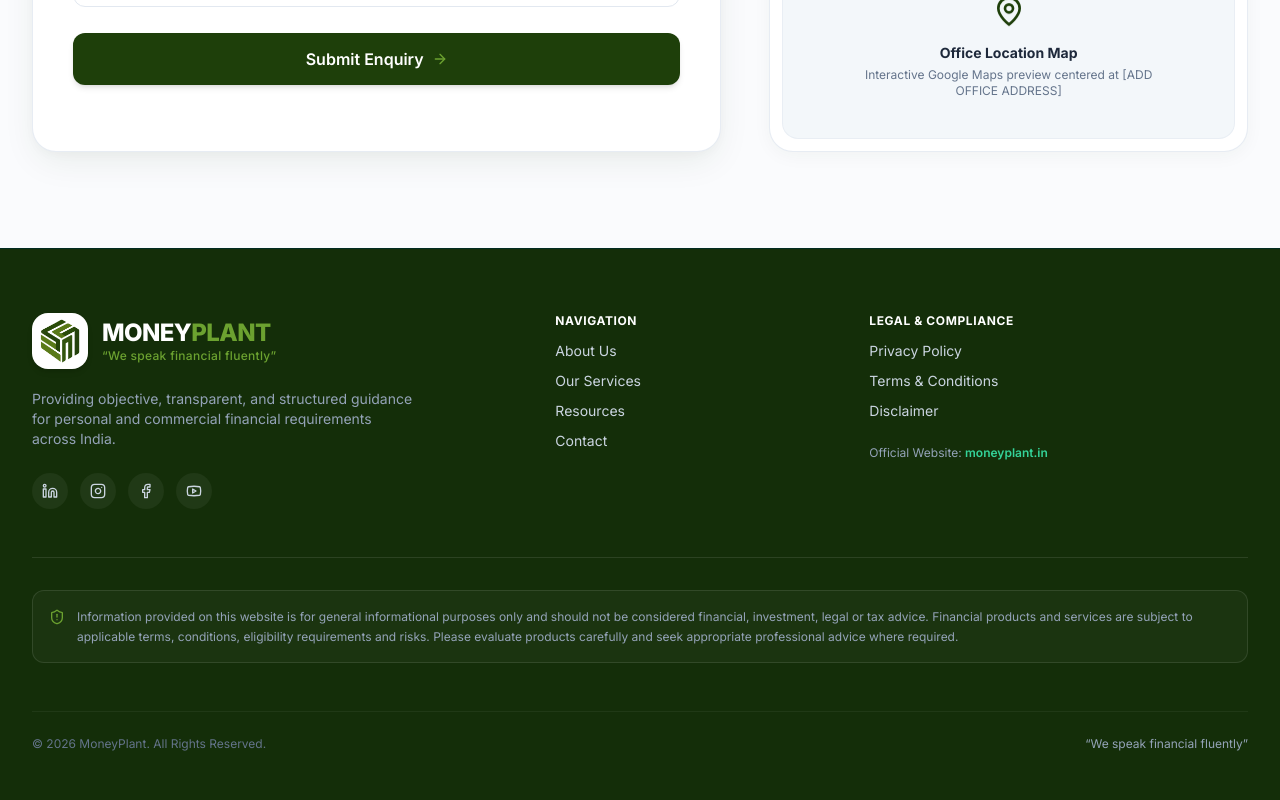
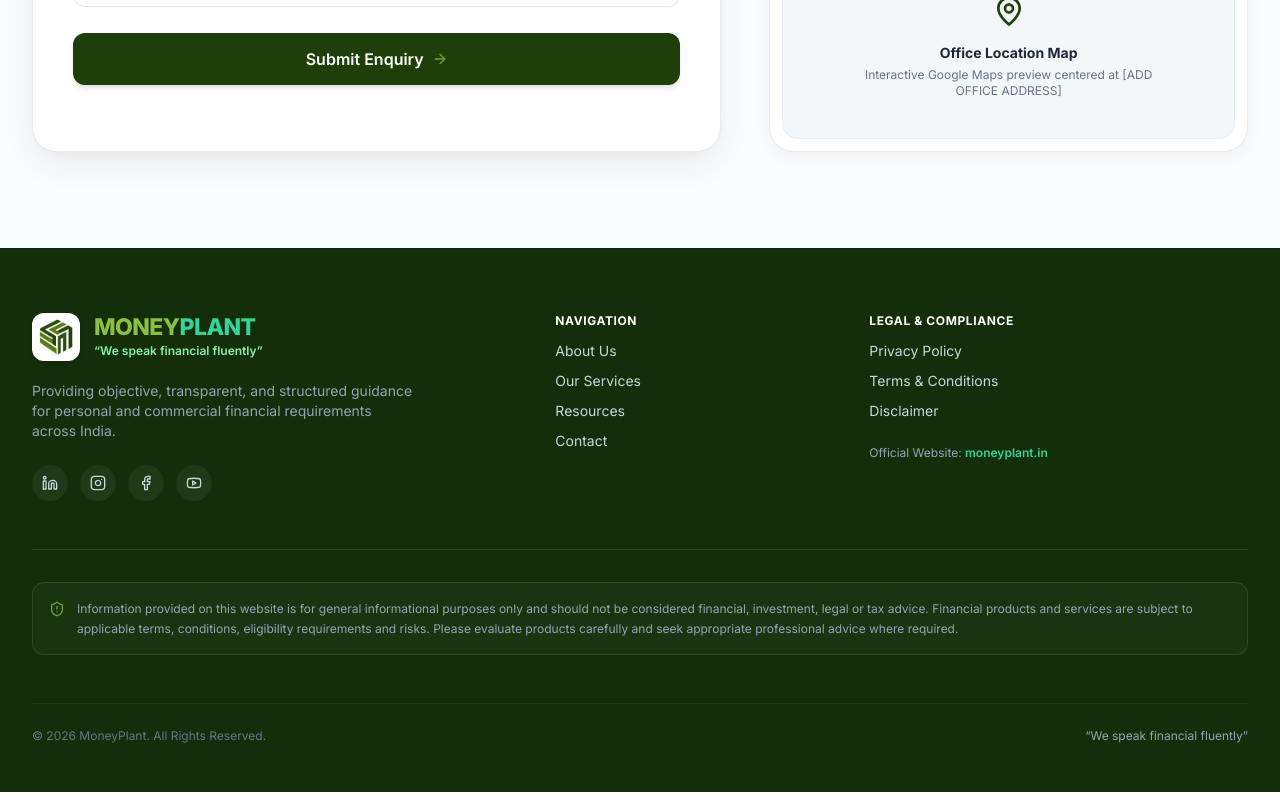
Before and after one commit to shubhgarg1712/moneyplant-website, a React (Vite) app: page / in a window 1280 px wide. Shown: the part 8709-9509 px from the top of the page. Built offline with nearby package versions, Linux system fonts and the light colour scheme.

Commit message:
Update footer branding: exact font, weight, alignment, and logo green colors matching header

```diff
--- a/src/components/Footer.tsx
+++ b/src/components/Footer.tsx
@@ -9,10 +9,10 @@ export const Footer: React.FC = () => {
         {/* Main Footer Row */}
         <div className="grid grid-cols-1 md:grid-cols-2 lg:grid-cols-12 gap-10">
 
-          {/* Prominent Logo & Brand Tagline */}
+          {/* Prominent Logo & Brand Tagline - Consistent with Header */}
           <div className="lg:col-span-5 space-y-5">
             <div className="flex items-center gap-3.5">
-              <div className="w-14 h-14 rounded-2xl bg-white p-1.5 flex items-center justify-center shadow-md shrink-0">
+              <div className="w-12 sm:w-13 h-12 sm:h-13 rounded-xl bg-white p-1.5 flex items-center justify-center shadow-md shrink-0">
                 <img
                   src="/assets/moneyplant-logo-symbol.png"
                   alt="MoneyPlant Official Logo"
@@ -24,10 +24,11 @@ export const Footer: React.FC = () => {
                 />
               </div>
               <div className="flex flex-col">
-                <span className="font-extrabold text-2xl tracking-tight text-white leading-tight">
-                  MONEY<span className="text-brand-fresh">PLANT</span>
+                <span className="font-extrabold text-xl sm:text-[23px] tracking-tight leading-none flex items-center">
+                  <span className="text-[#8BBF46]">MONEY</span>
+                  <span className="text-[#34D399]">PLANT</span>
                 </span>
-                <span className="text-xs text-brand-fresh font-medium tracking-wide">
+                <span className="text-[11px] sm:text-xs text-[#86EFAC] font-semibold tracking-normal mt-1">
                   “We speak financial fluently”
                 </span>
               </div>
```
